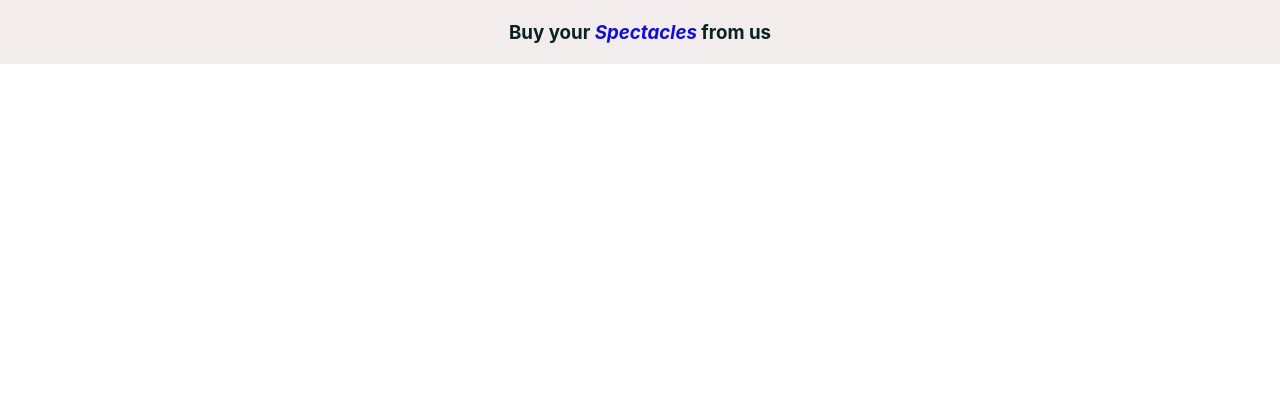
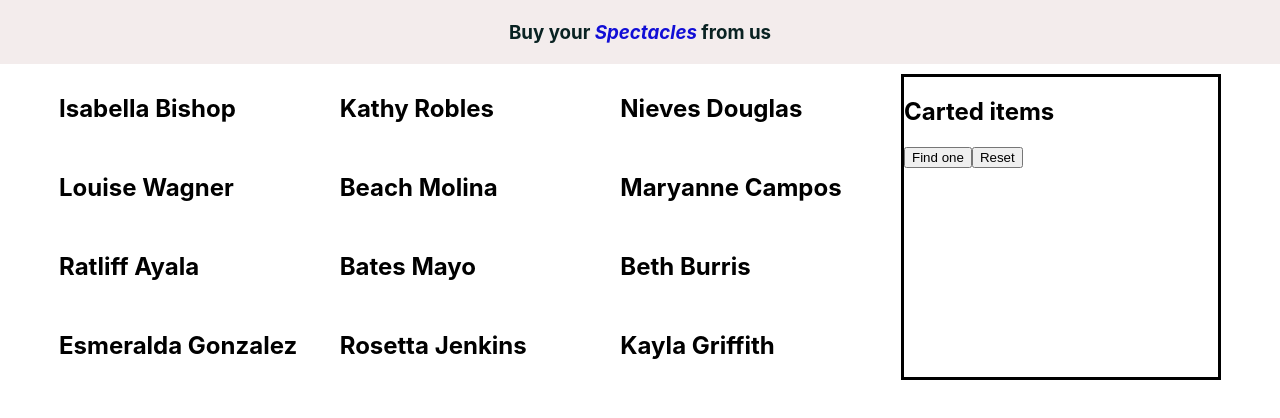
Before and after one commit to uday-hasan/Assignment-8, a React (Create React App) app: page / in a window 1280 px wide. Shown: the top 418 px of the page. Built offline with nearby package versions, Linux system fonts and the light colour scheme.

Commit message:
Fetch data

```diff
--- a/public/data.json
+++ b/public/data.json
@@ -1,10 +1,4 @@
 [
-  {
-    "id": 100,
-    "picture": "https://img.freepik.com/free-photo/pair-round-glasses-rose-white-background_23-2148309999.jpg?w=996",
-    "name": "Isabella Bishop",
-    "price": 721
-  },
   {
     "id": 101,
     "picture": "https://img.freepik.com/free-photo/pair-round-glasses-rose-white-background_23-2148309999.jpg?w=996",
--- a/src/App.js
+++ b/src/App.js
@@ -1,11 +1,13 @@
 import React from 'react';
 import './App.css';
+import Glasses from './component/Glasses/Glasses';
 import Header from './component/Header/Header';
 
 function App() {
   return (
     <>
 <Header></Header>
+<Glasses></Glasses>
     </>
   );
 }
--- /dev/null
+++ b/src/component/Glasses/Glasses.css
@@ -0,0 +1,15 @@
+.product-container {
+  display: grid;
+  grid-template-columns: 65% 25%;
+  margin-top: 10px;
+  grid-gap: 10px;
+  justify-content: center;
+}
+.glasses {
+  display: grid;
+  grid-template-columns: repeat(3, 1fr);
+  grid-gap: 10px;
+}
+.cart {
+  border: solid;
+}
--- /dev/null
+++ b/src/component/Glasses/Glasses.js
@@ -0,0 +1,25 @@
+import React,  { useState,useEffect }  from 'react';
+import './Glasses.css';
+
+const Glasses = () => {
+    const [products, setproducts] = useState([]);
+    useEffect(() => {
+        fetch('data.json').then(res => res.json()).then(data => setproducts(data))
+    },[])
+    return (
+       <>
+          <div className='product-container'>
+          <div className='glasses'>
+            {products.map(glass => <h2>{glass.name}</h2>)}
+        </div>
+        <div className="cart">
+            <h2>Carted items</h2>
+            <button>Find one</button>
+            <button>Reset</button>
+        </div>
+          </div>
+       </>
+    );
+};
+
+export default Glasses;
```
